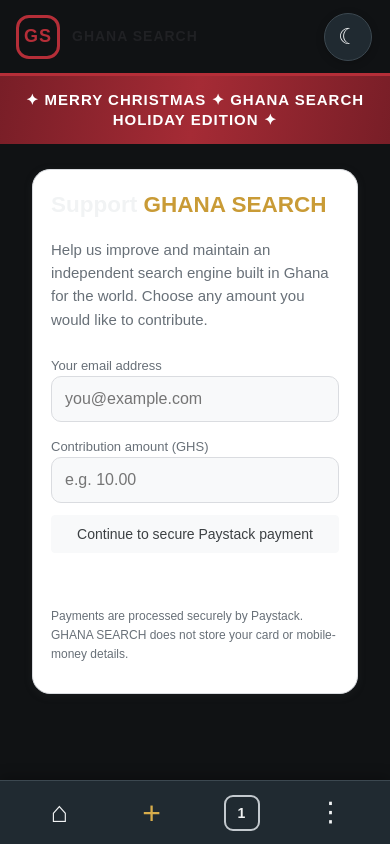
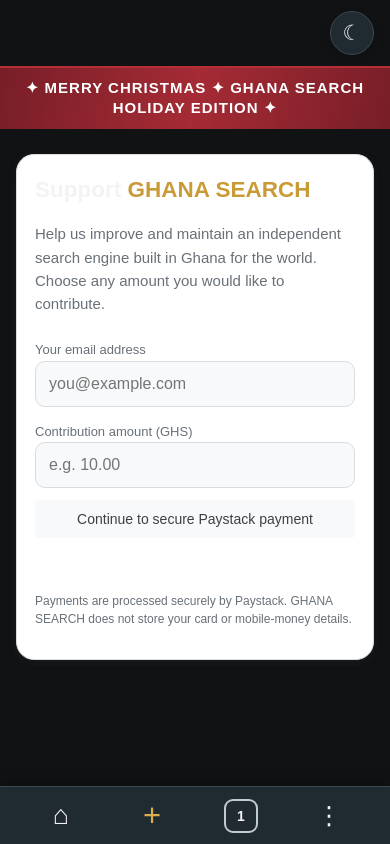
Before and after one commit to MUSTAKEEM1-N/ghana-search, a Flask app: page /support in a window 390 px wide. Run offline with Flask 3, Linux system fonts and the light colour scheme; some libraries are stand-ins or nearby versions.

Commit message:
Remove homepage shortcuts and repair oversized mobile controls

```diff
--- a/templates/index.html
+++ b/templates/index.html
@@ -712,6 +712,105 @@ body.christmas-mode .ai-mode-message .ai-sources a{color:#9ed3ad}
  }
  body.ai-mode-open .browser-tabs{display:none!important}
 }
+
+/* MOBILE HOMEPAGE CLEANUP: remove shortcuts, restore compact clickable controls */
+@media(max-width:650px){
+ .shortcuts-panel{display:none!important}
+ .topbar{
+  height:68px!important;min-height:68px!important;padding:0 16px!important;
+  display:flex!important;align-items:center!important;justify-content:flex-end!important;
+  border-bottom-width:2px!important
+ }
+ .topbar .brand,.topbar .menu-wrap{display:none!important}
+ .top-actions{display:flex!important;align-items:center!important;gap:8px!important}
+ #themeToggle{
+  display:grid!important;place-items:center!important;
+  width:44px!important;height:44px!important;min-width:44px!important;
+  padding:0!important;border-radius:50%!important;font-size:21px!important
+ }
+ .christmas-banner{
+  min-height:58px!important;height:auto!important;padding:10px 14px!important;
+  font-size:15px!important;line-height:1.35!important;letter-spacing:1px!important
+ }
+ main{width:calc(100% - 32px)!important;padding:0 0 78px!important}
+ .home-hero{
+  min-height:0!important;height:auto!important;padding:74px 0 20px!important;
+  margin:0!important;gap:0!important
+ }
+ .logo-word{font-size:clamp(34px,9vw,48px)!important;line-height:1.12!important;margin:0 0 14px!important}
+ .tagline{font-size:15px!important;line-height:1.4!important;margin:0 0 16px!important}
+ .christmas-greeting{font-size:15px!important;margin:0 0 18px!important}
+ .search-shell{
+  height:60px!important;min-height:60px!important;padding:0 14px!important;
+  border-radius:32px!important;gap:10px!important
+ }
+ .search-shell input{font-size:16px!important;min-width:0!important}
+ .search-symbol{font-size:24px!important}
+ .clear-btn{width:36px!important;height:36px!important;font-size:24px!important}
+ .home-language-row{gap:14px!important;margin:18px 0 0!important;font-size:14px!important}
+ .home-language-row .language-name{font-size:14px!important;padding:5px 2px!important}
+ .home-mode-actions{
+  display:grid!important;grid-template-columns:repeat(2,minmax(0,1fr))!important;
+  gap:12px!important;width:100%!important;margin:20px 0 0!important
+ }
+ .home-mode-actions .mode-pill{
+  display:flex!important;align-items:center!important;justify-content:center!important;
+  width:100%!important;min-width:0!important;height:54px!important;min-height:54px!important;
+  max-height:54px!important;padding:0 8px!important;margin:0!important;
+  border-radius:28px!important;font-size:15px!important;line-height:1.2!important;
+  white-space:nowrap!important;overflow:hidden!important;cursor:pointer!important;
+  pointer-events:auto!important;position:relative!important;z-index:2!important
+ }
+ .search-actions.home-extra-actions{
+  display:grid!important;grid-template-columns:repeat(2,minmax(0,1fr))!important;
+  gap:10px!important;margin:16px 0 0!important
+ }
+ .search-actions.home-extra-actions>*{
+  display:flex!important;align-items:center!important;justify-content:center!important;
+  min-width:0!important;min-height:48px!important;height:auto!important;
+  padding:10px 8px!important;font-size:14px!important;line-height:1.25!important;
+  pointer-events:auto!important
+ }
+ .browser-tabs{
+  height:58px!important;min-height:58px!important;padding:0 16px!important;
+  justify-content:space-around!important;align-items:center!important;
+  background:#202a31!important;border-top:1px solid #3c4850!important
+ }
+ .mobile-home-link{
+  display:grid!important;order:1!important;place-items:center!important;
+  flex:0 0 38px!important;width:38px!important;height:42px!important;
+  color:#f1f3f4!important;font-size:27px!important;text-decoration:none!important
+ }
+ .new-browser-tab{
+  display:grid!important;order:2!important;place-items:center!important;
+  flex:0 0 40px!important;width:40px!important;height:42px!important;
+  margin:0!important;border:0!important;background:transparent!important;
+  color:#d8ad4b!important;font-size:31px!important
+ }
+ .mobile-tab-count{
+  display:grid!important;order:3!important;place-items:center!important;
+  flex:0 0 34px!important;width:34px!important;height:34px!important;
+  border:2px solid #c3c9ce!important;border-radius:9px!important;
+  background:transparent!important;color:#f1f3f4!important;font-size:14px!important
+ }
+ .mobile-menu-button{
+  display:grid!important;order:4!important;place-items:center!important;
+  flex:0 0 38px!important;width:38px!important;height:42px!important;
+  margin:0!important;border:0!important;background:transparent!important;
+  color:#f1f3f4!important;font-size:25px!important
+ }
+ main{padding-bottom:74px!important}
+ .mobile-quick-menu.open{
+  position:fixed!important;right:10px!important;bottom:66px!important;top:auto!important;
+  z-index:1000!important;min-width:210px!important
+ }
+ .mobile-tab-grid.open{
+  position:fixed!important;left:10px!important;right:10px!important;
+  bottom:66px!important;top:auto!important;z-index:1000!important
+ }
+ body.ai-mode-open .browser-tabs{display:none!important}
+}
+
 </style>
 </head>
 
```
